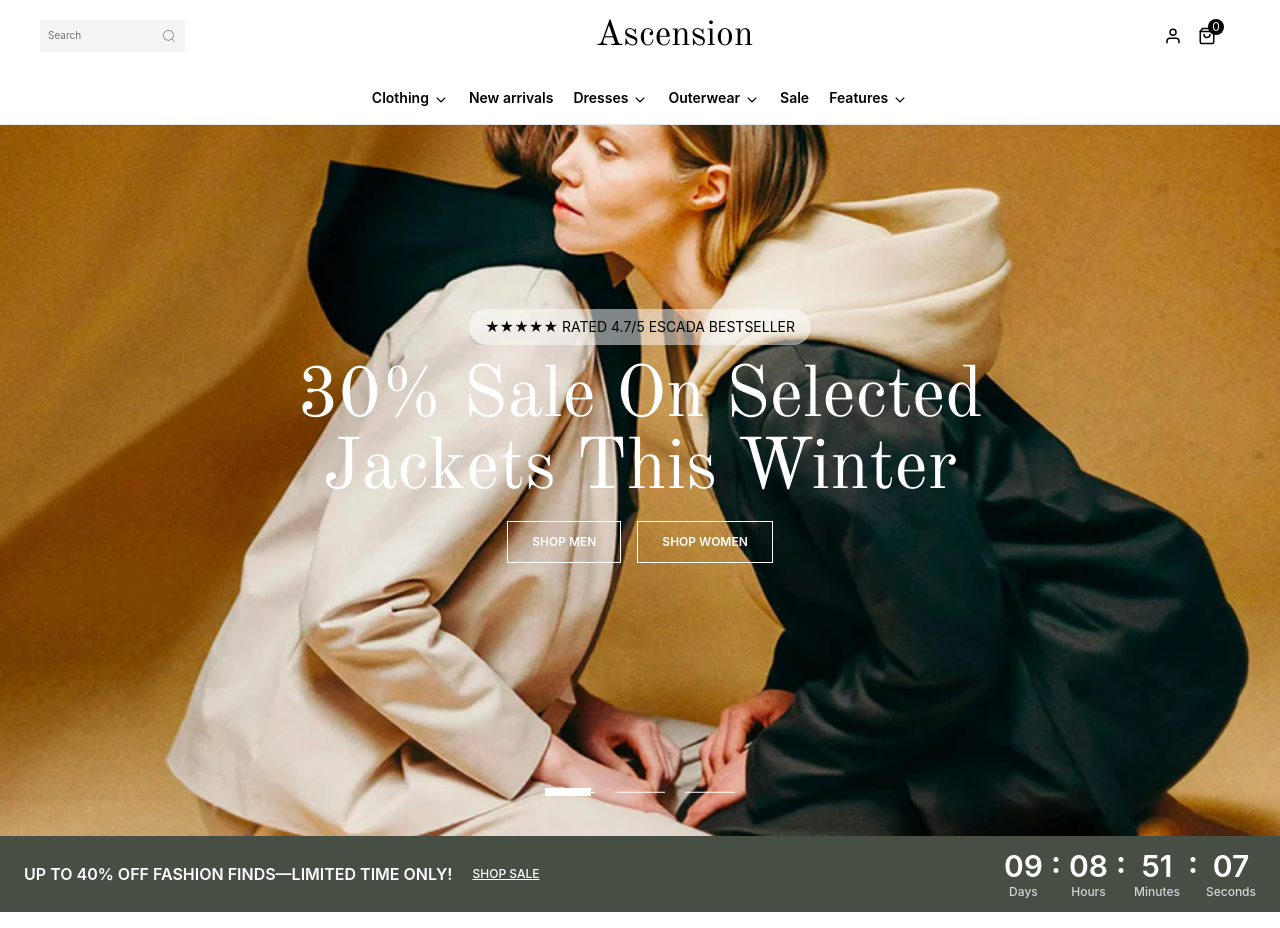
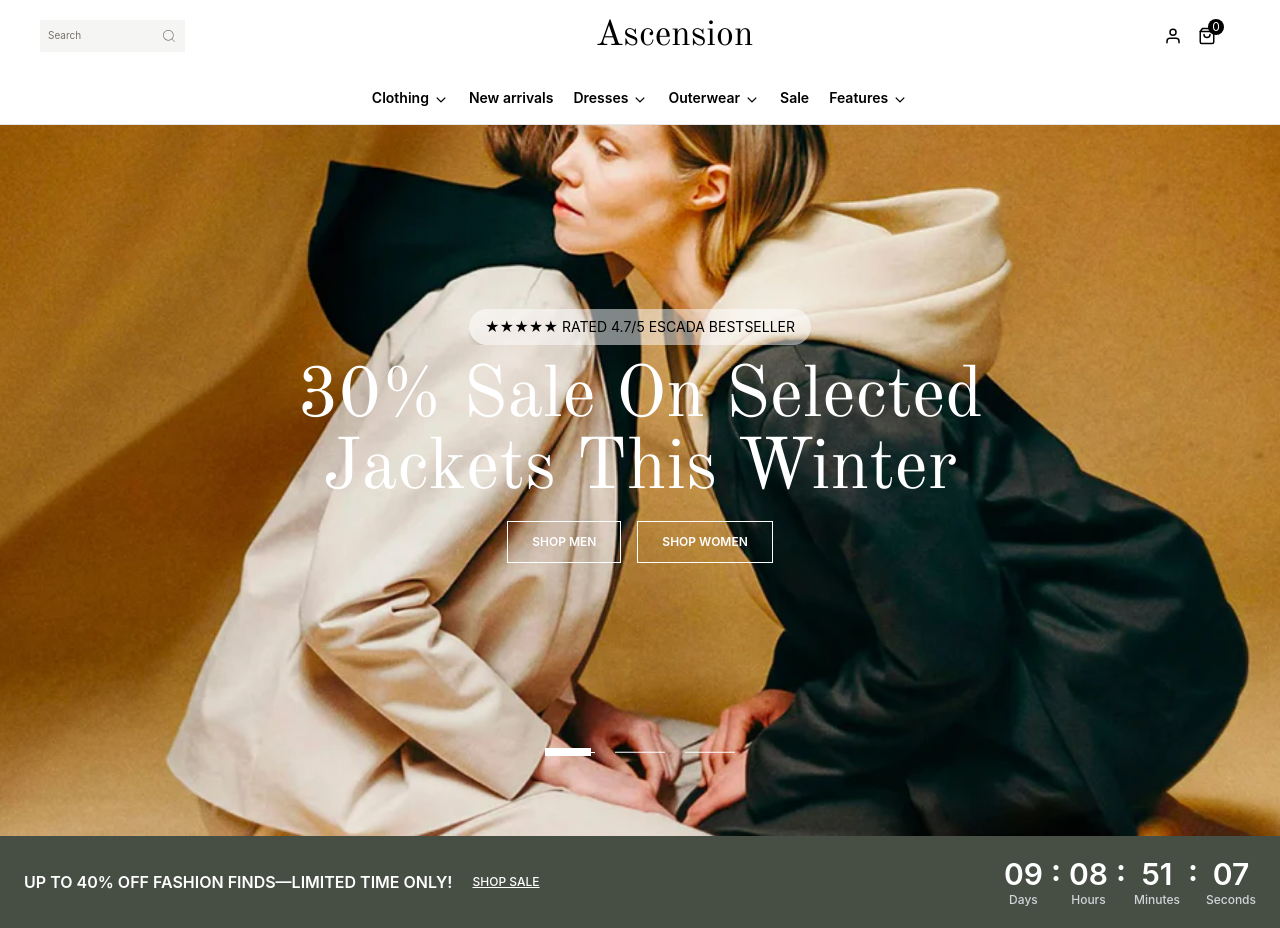
Before and after one commit to Strive-Gaming-Hub/e-commerce-frontend, a Next.js app: page / in a window 1280 px wide. Built offline with nearby package versions, Linux system fonts and the light colour scheme.

Commit message:
fixed carousel loader position and increased padding in limited offer banner

```diff
--- a/src/components/Carousel/HeroCarousel/Carousel.jsx
+++ b/src/components/Carousel/HeroCarousel/Carousel.jsx
@@ -54,7 +54,7 @@ export default function Carousel() {
                 <CurrentPage />
             </div>
 
-            <div className="absolute bottom-10 w-full flex items-center justify-center gap-3 md:gap-5">
+            <div className="absolute bottom-20 w-full flex items-center justify-center gap-3 md:gap-5">
                 {Array.from({ length: pages.length }).map((_, i) =>
                     carouselNum === i ? (
                         <Loader key={i} />
--- a/src/components/LimitedOffer/LimitedOffer.jsx
+++ b/src/components/LimitedOffer/LimitedOffer.jsx
@@ -3,7 +3,7 @@ import Timer from "@/components/LimitedOffer/Timer";
 
 export default function LimitedOffer() {
     return (
-        <div className="w-full px-6 py-3 bg-[#474f45] text-white flex items-center justify-between">
+        <div className="w-full px-6 py-5 bg-[#474f45] text-white flex items-center justify-between">
             <div className="flex items-center gap-5">
                 <p className="font-semibold">UP TO 40% OFF FASHION FINDS—LIMITED TIME ONLY!</p>
                 <Link href="#" className="underline uppercase text-xs font-medium">
```
